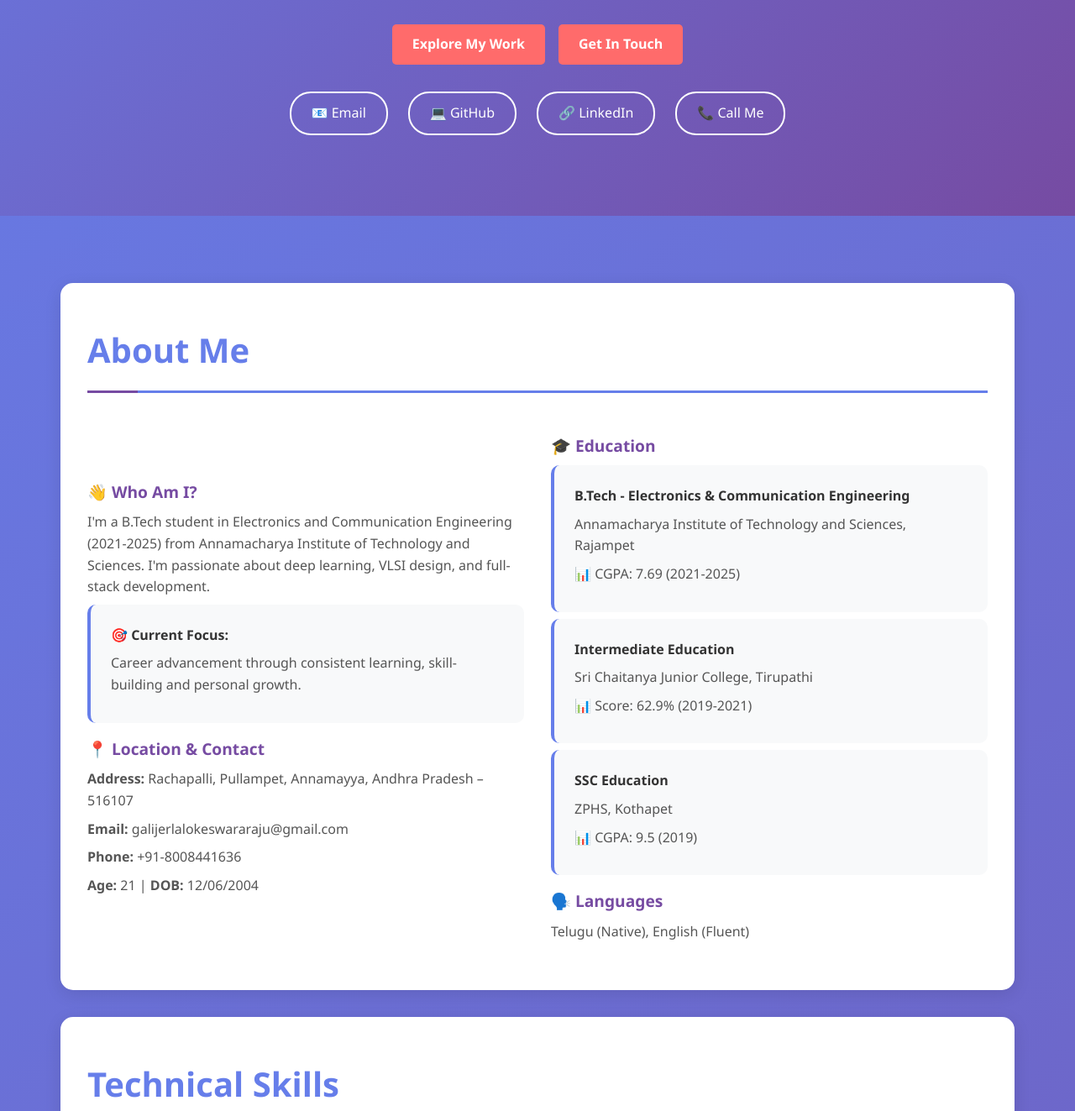
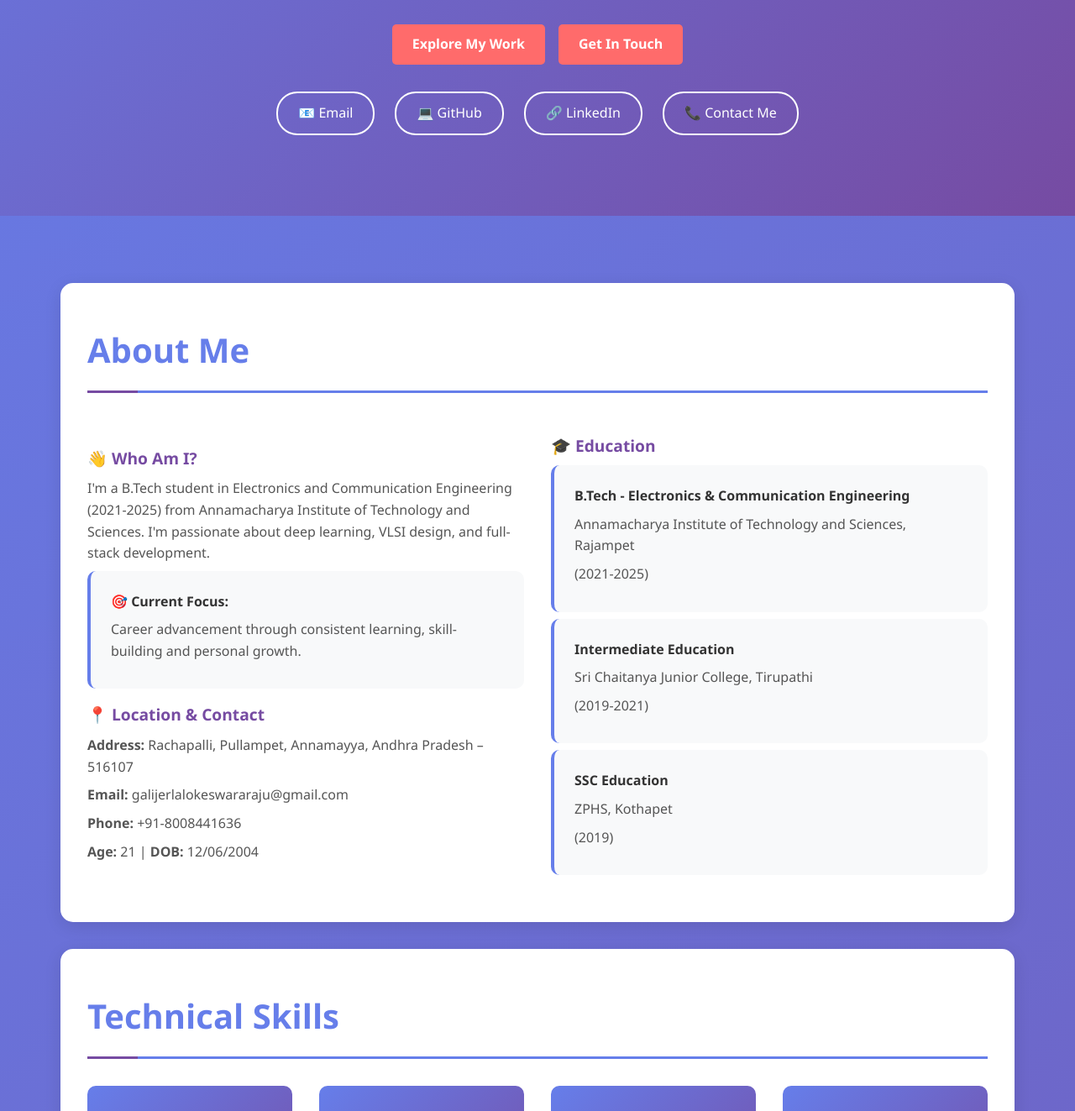
Before and after one commit to Lokeswar1767/portfolio, a plain HTML site: page index1.html in a window 1280 px wide. Shown: the part 667-1990 px from the top of the page at 84% size. Drawn offline with Linux system fonts and the light colour scheme.

Commit message:
Update index1.html

```diff
--- a/index1.html
+++ b/index1.html
@@ -515,7 +515,7 @@
             <a href="mailto:galijerlalokeswararaju@gmail.com" target="_blank">📧 Email</a>
             <a href="https://github.com/Lokeswar1767" target="_blank">💻 GitHub</a>
             <a href="https://in.linkedin.com/in/lokeswara-raju-galijerla-702b81312" target="_blank">🔗 LinkedIn</a>
-            <a href="tel:+918008441636">📞 Call Me</a>
+            <a href="tel:+918008441636">📞 Contact Me</a>
         </div>    </div>
 
     <!-- Main Container -->
@@ -546,23 +546,22 @@
                     <div class="info-box">
                         <strong>B.Tech - Electronics & Communication Engineering</strong>
                         <p>Annamacharya Institute of Technology and Sciences, Rajampet</p>
-                        <p>📊 CGPA: 7.69 (2021-2025)</p>
+                        <p> (2021-2025)</p>
                     </div>
 
                     <div class="info-box">
                         <strong>Intermediate Education</strong>
                         <p>Sri Chaitanya Junior College, Tirupathi</p>
-                        <p>📊 Score: 62.9% (2019-2021)</p>
+                        <p> (2019-2021)</p>
                     </div>
 
                     <div class="info-box">
                         <strong>SSC Education</strong>
                         <p>ZPHS, Kothapet</p>
-                        <p>📊 CGPA: 9.5 (2019)</p>
+                        <p> (2019)</p>
                     </div>
 
-                    <h3>🗣️ Languages</h3>
-                    <p>Telugu (Native), English (Fluent)</p>
+
                 </div>
             </div>        </section>
 
```
